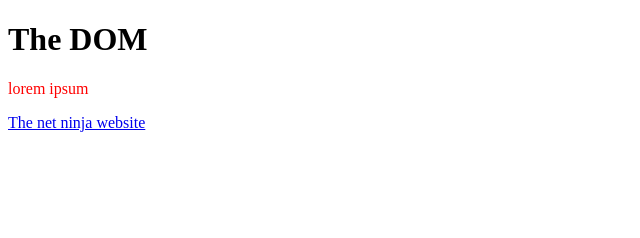
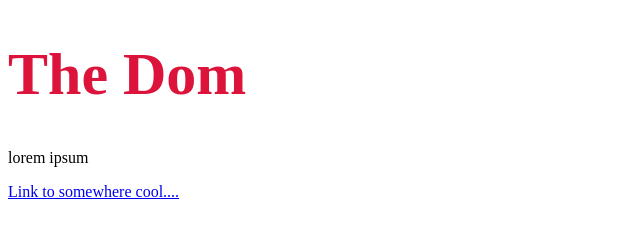
Before and after one commit to shem4soul/JavaScript-Template-string, a plain HTML site: page JavaScript Tuto Netninja/Chapter 6/index.html in a window 1280 px wide. Shown: the whole page, without its empty margins (0-640 px from the left). Drawn offline with Linux system fonts and the light colour scheme.

Commit message:
set attribute

```diff
--- a/JavaScript Tuto Netninja/Chapter 6/index.html
+++ b/JavaScript Tuto Netninja/Chapter 6/index.html
@@ -6,7 +6,9 @@
     <title>Document</title>
 </head>
 <body>
-    <h1 id="page-title">The DOM</h1>
+    <!-- <h1 id="page-title">The DOM</h1> -->
+
+   <h1 style="color: orange;">The Dom</h1>
 
     <!-- <div>
         <p>Hello world</p>
--- a/JavaScript Tuto Netninja/Chapter 6/sandbox.js
+++ b/JavaScript Tuto Netninja/Chapter 6/sandbox.js
@@ -60,14 +60,27 @@
 // })
 
 
-const link = document.querySelector('a');
+// const link = document.querySelector('a');
 
-console.log(link.getAttribute('href'));
-link.setAttribute('href', 'https://www.thenetninja.co.uk');
-link.innerText = ' The net ninja website';
+// console.log(link.getAttribute('href'));
+// link.setAttribute('href', 'https://www.thenetninja.co.uk');
+// link.innerText = ' The net ninja website';
 
 
-const mssg = document.querySelector('p');
-console.log(mssg.getAttribute('class'));
-mssg.setAttribute('class', 'success');
-mssg.setAttribute('style', 'color:red;');
+// const mssg = document.querySelector('p');
+// console.log(mssg.getAttribute('class'));
+// mssg.setAttribute('class', 'success');
+// mssg.setAttribute('style', 'color:red;');
+
+
+const title = document.querySelector('h1');
+// title.setAttribute('style', 'margin: 50px;');
+
+console.log(title.style);
+console.log(title.style.color);
+
+title.style.margin = '50px';
+title.style.color = 'crimson';
+title.style.fontSize = '60px';
+
+title.style.margin = '';
```
